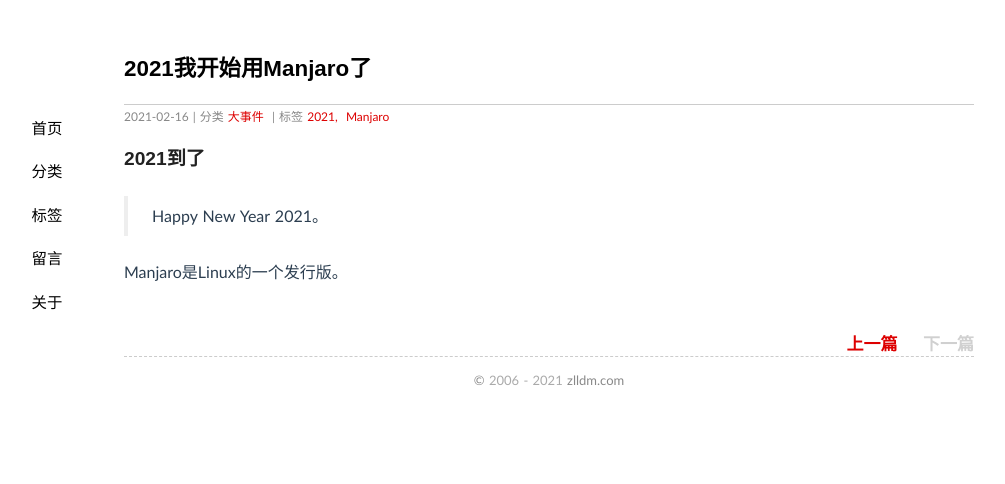
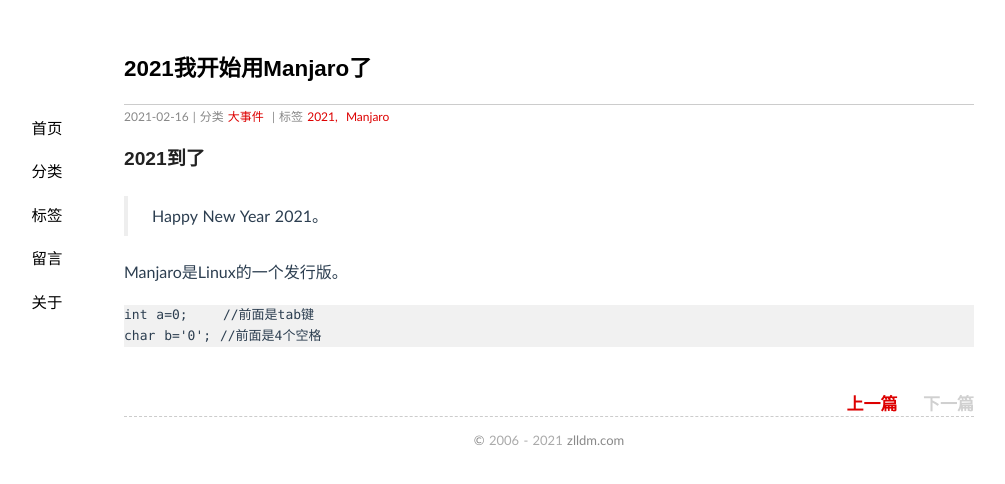
Before and after one commit to zlldm/zlldm.github.io, a Jekyll site: the page built from _posts/2021-02-16-manjaro.md, in a window 1280 px wide. Shown: the top 484 px of the page, without its empty margins (91-1096 px from the left). Built offline with Jekyll 4.4.1, drawn with Linux system fonts in a browser that asks for light colours; comment, search, counter and statistics services are not loaded.

Commit message:
Update 2021-02-16-manjaro.md

```diff
--- a/_posts/2021-02-16-manjaro.md
+++ b/_posts/2021-02-16-manjaro.md
@@ -11,3 +11,6 @@ tags: 2021, Manjaro
 
 
 Manjaro是Linux的一个发行版。
+
+    int a=0;    //前面是tab键
+    char b='0'; //前面是4个空格
```
